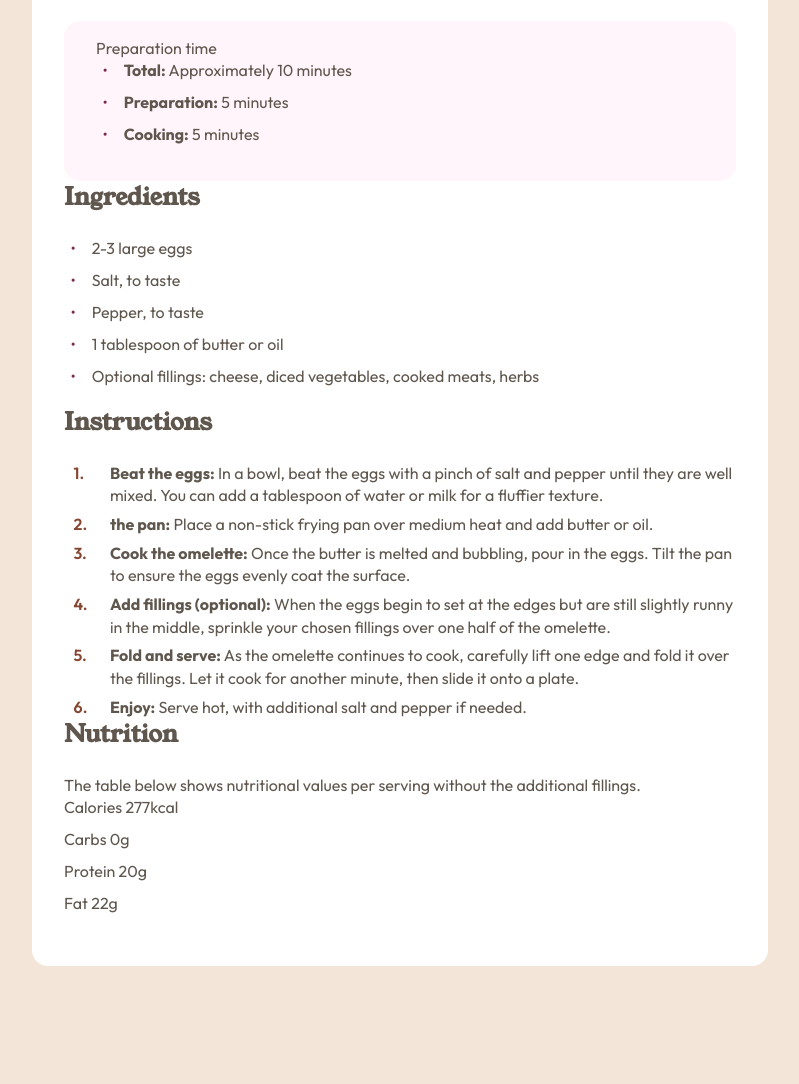
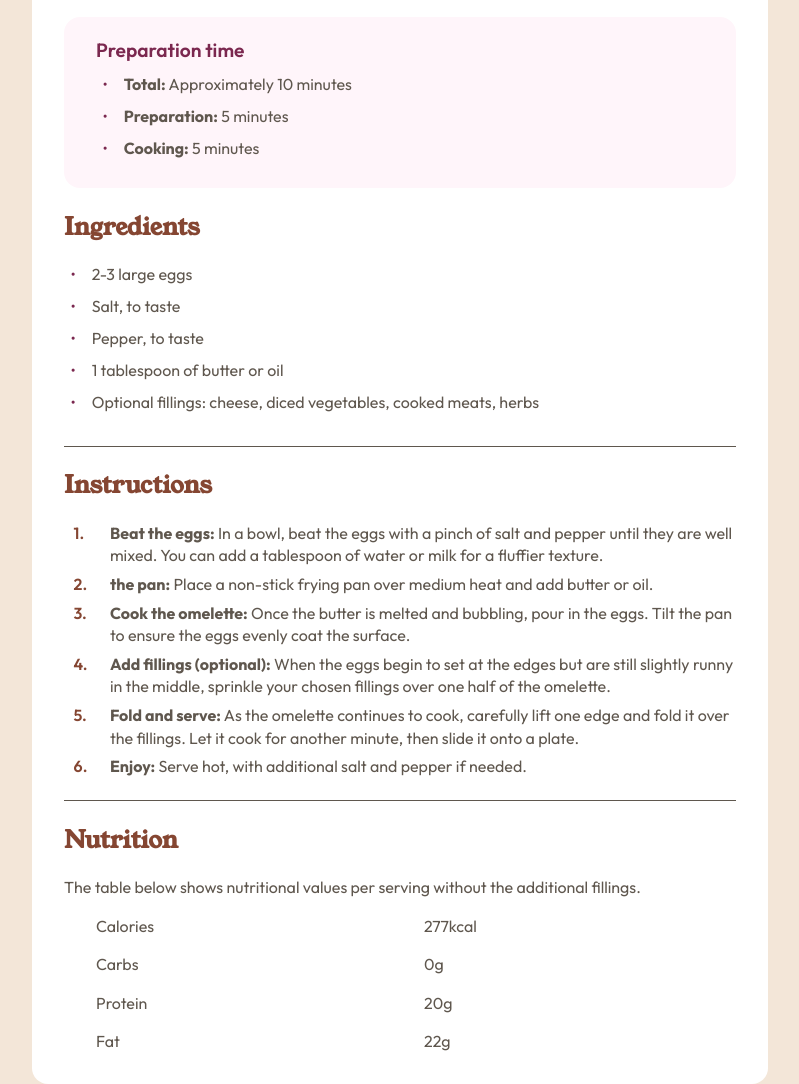
Before and after one commit to BegShoo/recipe-page-main, a plain HTML site: page index.html in a window 1280 px wide. Shown: the part 500-1584 px from the top of the page, without its empty margins (240-1039 px from the left). Before the commit the page ends 1466 px from the top, so only its background shows below. Drawn offline with Linux system fonts and the light colour scheme.

Commit message:
Layout and Styling

```diff
--- a/index.html
+++ b/index.html
@@ -49,7 +49,7 @@
         </div>
 
         <div class="section-prep-time">
-          <p>Preparation time</p>
+          <p class="prep-time-heading">Preparation time</p>
 
           <ul>
             <li>
@@ -142,15 +142,16 @@
             additional fillings.
           </p>
 
-          <ul>
-            <li>Calories 277kcal</li>
-
-            <li>Carbs 0g</li>
-
-            <li>Protein 20g</li>
-
-            <li>Fat 22g</li>
-          </ul>
+          <div class="nutrition-data">
+            <div>Calories</div>
+            <div>277kcal</div>
+            <div>Carbs</div>
+            <div>0g</div>
+            <div>Protein</div>
+            <div>20g</div>
+            <div>Fat</div>
+            <div>22g</div>
+          </div>
         </div>
       </footer>
     </div>
--- a/style.css
+++ b/style.css
@@ -19,6 +19,8 @@ body {
   background-color: hsl(30, 54%, 90%);
 }
 
+/* GENERAL */
+
 .reciple-card {
   background-color: hsl(0, 0%, 100%);
   padding: 2rem 2rem;
@@ -26,33 +28,14 @@ body {
   width: 46rem;
 }
 
-.header-img {
-  border-radius: 1rem;
-  width: 100%;
-  margin-bottom: 2rem;
-}
-
-.primary-heading,
-.secondary-heading {
-  font-family: "Young Serif", serif;
-  margin-bottom: 1.4rem;
-}
-
-.recipe-description {
-  margin-bottom: 2rem;
-}
-
-.section-prep-time {
-  background-color: hsl(330, 100%, 98%);
-  padding: 1rem;
-  border-radius: 1rem;
-  padding-left: 2rem;
-}
-
 ul,
 li {
   list-style: none;
   padding-bottom: 0.6rem;
+}
+
+li:last-child {
+  padding-bottom: 0;
 }
 
 .grid-2-cols {
@@ -67,9 +50,78 @@ li {
   color: hsl(332, 51%, 32%);
 }
 
+.primary-heading,
+.secondary-heading {
+  font-family: "Young Serif", serif;
+  margin-bottom: 1.2rem;
+}
+
+.primary-heading {
+  color: hsl(24, 5%, 18%);
+}
+
+.secondary-heading {
+  color: hsl(14, 45%, 36%);
+  margin-top: 1.4rem;
+}
+
+/* RECIPE & PREP TIME SECTIONS */
+
+.header-img {
+  border-radius: 1rem;
+  width: 100%;
+  margin-bottom: 2rem;
+}
+
+.prep-time-heading {
+  font-size: 1.2rem;
+  font-weight: 600;
+  color: hsl(332, 51%, 32%);
+  margin-bottom: 0.6rem;
+}
+
+.recipe-description {
+  margin-bottom: 2rem;
+}
+
+.section-prep-time {
+  background-color: hsl(330, 100%, 98%);
+  padding: 1.2rem 0rem 1.2rem 2rem;
+  border-radius: 1rem;
+  margin-bottom: 1.4rem;
+}
+
+/* INGREDIENTS SECTION */
+
 .list-number {
   color: hsl(14, 45%, 36%);
   font-weight: 600;
   padding-right: 1rem;
   padding-left: 0.6rem;
 }
+
+.section-ingredients {
+  padding-bottom: 1.4rem;
+  border-bottom: 0.02rem solid hsl(30, 10%, 34%);
+}
+
+/* INSTRUCTIONS SECTION */
+
+.section-instructions {
+  padding-bottom: 1.4rem;
+  border-bottom: 0.02rem solid hsl(30, 10%, 34%);
+}
+
+/* NUTRITION SECTION */
+
+.section-nutrition p {
+  margin-bottom: 1rem;
+}
+
+.nutrition-data {
+  display: grid;
+  grid-template-columns: 1fr 1fr;
+  text-align: left;
+  gap: 1rem;
+  padding-left: 2rem;
+}
```
